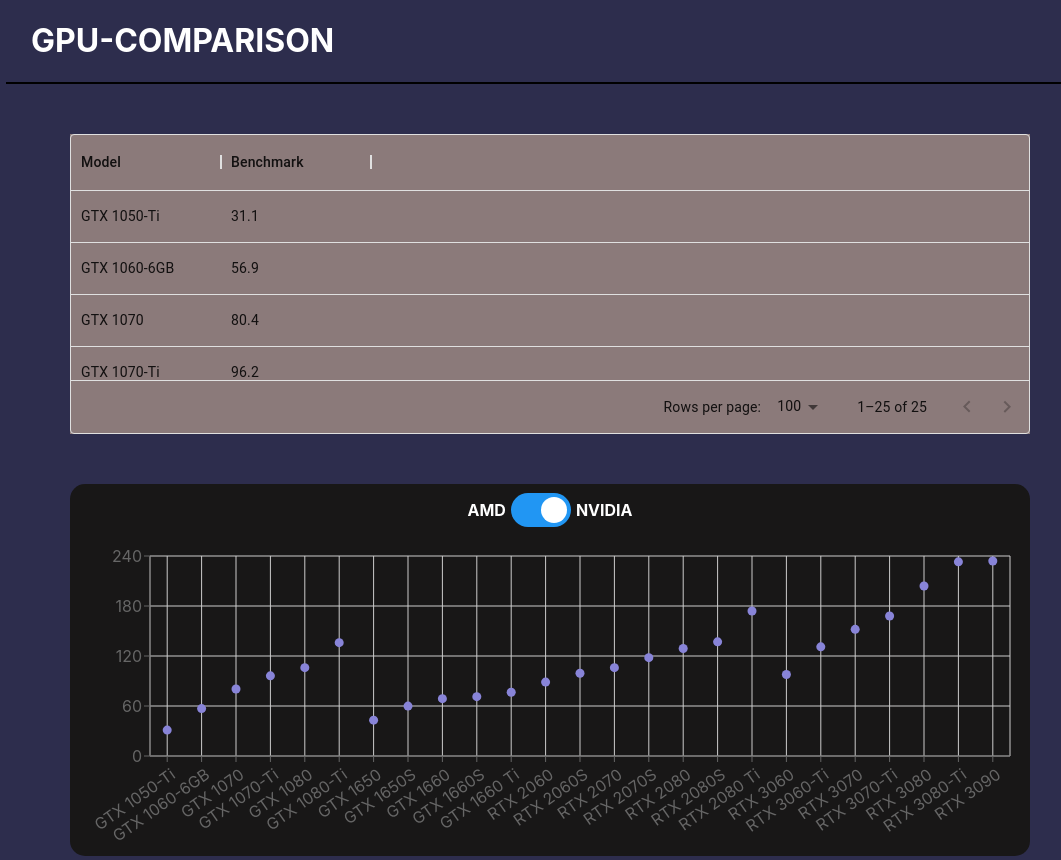
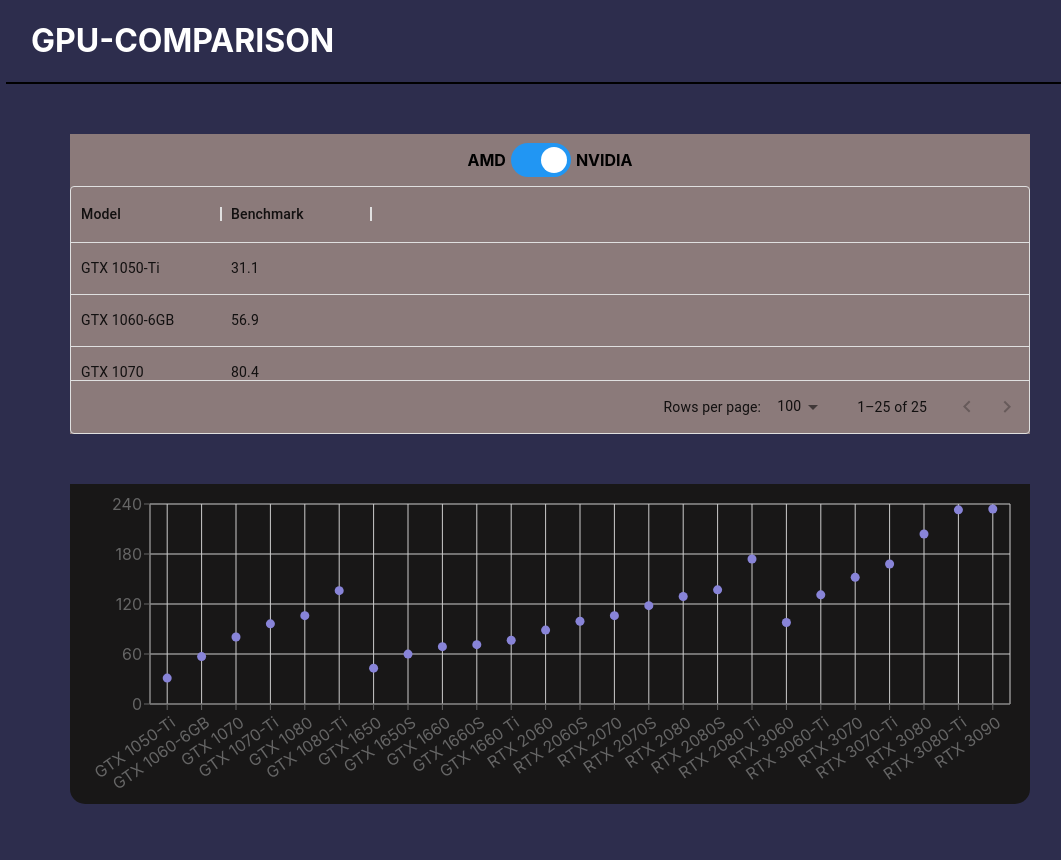
Before and after one commit to brandonrainey/gpu-comparison, a Next.js app: page / in a window 1280 px wide. Shown: the whole page, without its empty margins (90-1151 px from the left). After the commit the page ends 808 px from the top, so only its background shows below. Built offline with nearby package versions, Linux system fonts and the light colour scheme.

Commit message:
moved selector to chart

```diff
--- a/pages/index.js
+++ b/pages/index.js
@@ -31,15 +31,16 @@
     <div className="mainContainer">
       <Header />
       <div className="dataGridContainer">
+        <ChartSelector value={value} setValue={setValue} />
         <DataGrid
           rows={value ? newGpuData : amdGpus}
           columns={columns}
-          style={{ }}
+          style={{  }}
         />
       </div>
 
       <div className="chartContainer">
-        <ChartSelector value={value} setValue={setValue} />
+
         <Chart value={value} setValue={setValue} />
       </div>
     </div>
--- a/styles/globals.css
+++ b/styles/globals.css
@@ -121,16 +121,15 @@
 }
 
 .sliderWrapper {
-  width: 75%;
-  background: rgb(24, 23, 23);
+  width: 100%;
+  background: rgb(139, 122, 122);
   display: flex;
   justify-content: center;
-  border-top-left-radius: 15px;
-  border-top-right-radius: 15px;
+
 }
 
 .sliderText {
-  color: white;
+  color: black;
   margin-left: 5px;
   margin-right: 5px;
   font-weight: 700;
@@ -143,7 +142,7 @@
   width: 75%;
   background:rgb(139, 122, 122);
   margin-top: 50px;
-
+  flex-direction: column;
 }
 
 .dataGrid {
```
